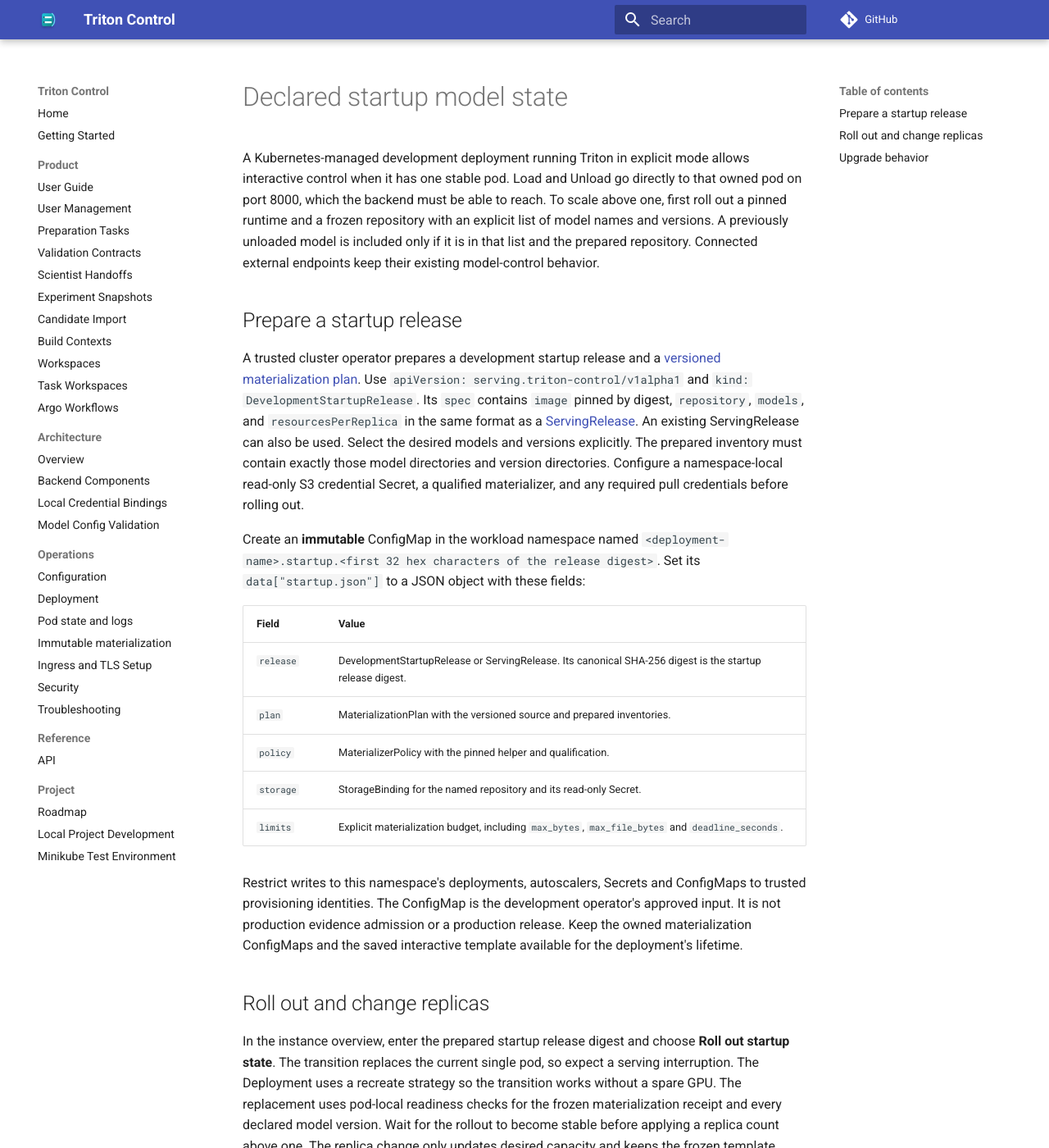
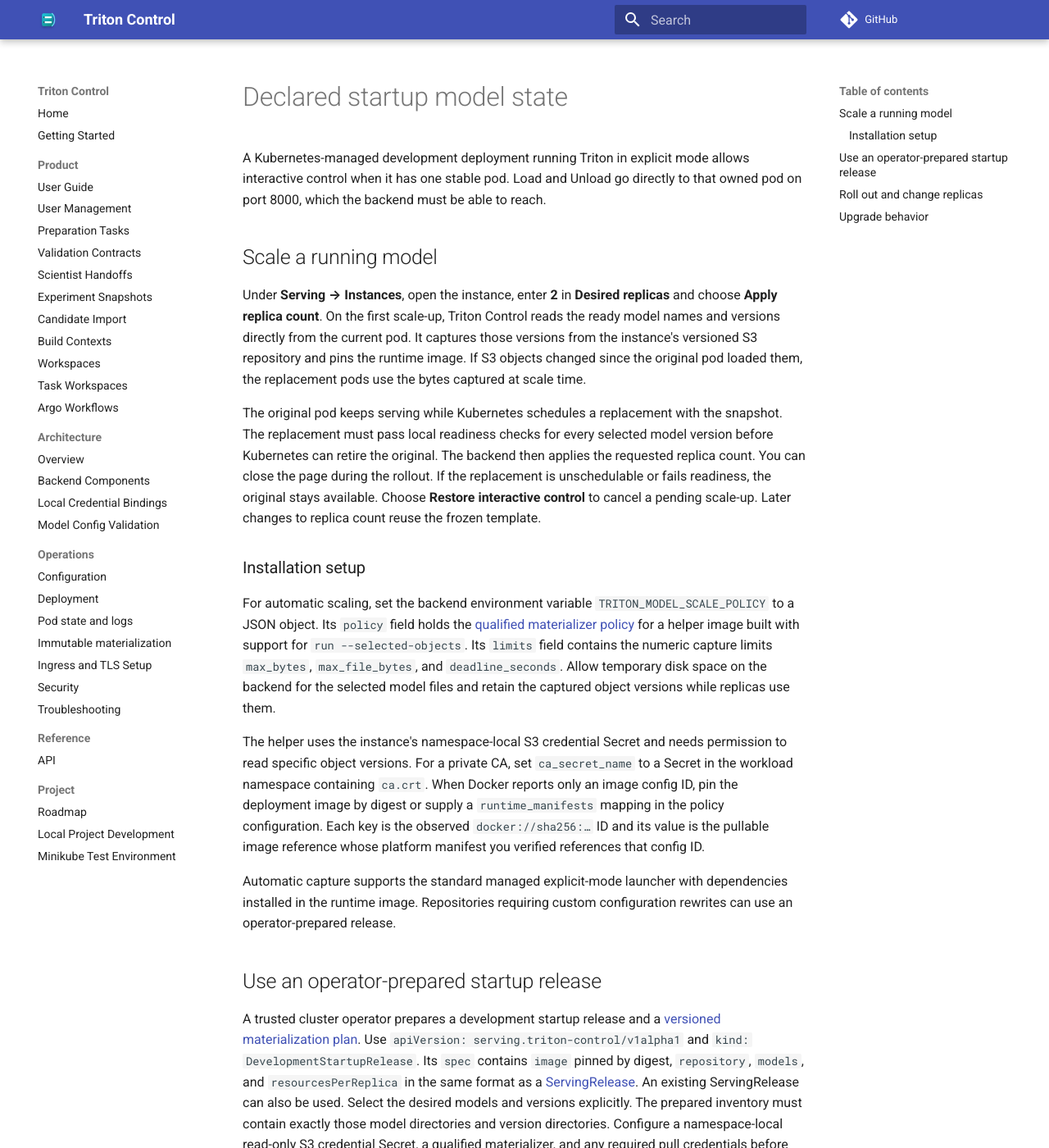
Before and after one commit to ai-lab-tech/triton-control, an MkDocs documentation site: the page built from docs/declared-model-state.md, in a window 1280 px wide and 1400 px high. Shown: the whole window at 82% size. Built offline with MkDocs 1.6.1 and Material for MkDocs 9.7.7, drawn with Linux system fonts in a browser that asks for light colours; comment, search, counter and statistics services are not loaded; some of the changed text lies outside the part shown.

Commit message:
docs(serving): explain rolling scale-up

```diff
--- a/docs/declared-model-state.md
+++ b/docs/declared-model-state.md
@@ -3,13 +3,48 @@
 A Kubernetes-managed development deployment running Triton in explicit mode
 allows interactive control when it has one stable pod. Load and Unload go
 directly to that owned pod on port 8000,
-which the backend must be able to reach. To scale
-above one, first roll out a pinned runtime and a frozen repository with an explicit
-list of model names and versions. A previously unloaded model is included only if
-it is in that list and the prepared repository. Connected external endpoints keep
-their existing model-control behavior.
+which the backend must be able to reach.
 
-## Prepare a startup release
+## Scale a running model
+
+Under **Serving → Instances**, open the instance, enter **2** in **Desired replicas**
+and choose **Apply replica count**. On the first scale-up, Triton Control reads the
+ready model names and versions directly from the current pod. It captures those
+versions from the instance's versioned S3 repository and pins the runtime image.
+If S3 objects changed since the original pod loaded them, the replacement pods
+use the bytes captured at scale time.
+
+The original pod keeps serving while Kubernetes schedules a replacement with
+the snapshot. The replacement must pass local readiness checks for every selected
+model version before Kubernetes can retire the original. The backend then applies
+the requested replica count. You can close the page during the rollout. If the
+replacement is unschedulable or fails readiness, the original stays available.
+Choose **Restore interactive control** to cancel a pending scale-up. Later
+changes to replica count reuse the frozen template.
+
+### Installation setup
+
+For automatic scaling, set the backend environment variable
+`TRITON_MODEL_SCALE_POLICY` to a JSON object. Its `policy` field holds the
+[qualified materializer policy](immutable-materialization.md) for a helper image
+built with support for `run --selected-objects`. Its `limits` field contains
+the numeric capture limits `max_bytes`, `max_file_bytes`, and `deadline_seconds`.
+Allow temporary disk space on the backend for the selected model files and
+retain the captured object versions while replicas use them.
+
+The helper uses the instance's namespace-local S3 credential Secret and needs
+permission to read specific object versions. For a private CA, set
+`ca_secret_name` to a Secret in the workload namespace containing `ca.crt`.
+When Docker reports only an image config ID, pin the deployment image by digest
+or supply a `runtime_manifests` mapping in the policy configuration. Each key
+is the observed `docker://sha256:…` ID and its value is the pullable image
+reference whose platform manifest you verified references that config ID.
+
+Automatic capture supports the standard managed explicit-mode launcher with
+dependencies installed in the runtime image. Repositories requiring custom
+configuration rewrites can use an operator-prepared release.
+
+## Use an operator-prepared startup release
 
 A trusted cluster operator prepares a development startup release and a
 [versioned materialization plan](immutable-materialization.md). Use
@@ -41,7 +76,7 @@ interactive template available for the deployment's lifetime.
 
 ## Roll out and change replicas
 
-In the instance overview, enter the prepared startup release digest and choose
+Under **Use an operator-prepared startup release**, enter the prepared startup release digest and choose
 **Roll out startup state**. The transition replaces the current single pod, so
 expect a serving interruption. The Deployment uses a recreate strategy so the
 transition works without a spare GPU. The replacement uses pod-local readiness
```
Also changed, not shown: 1 other file.
